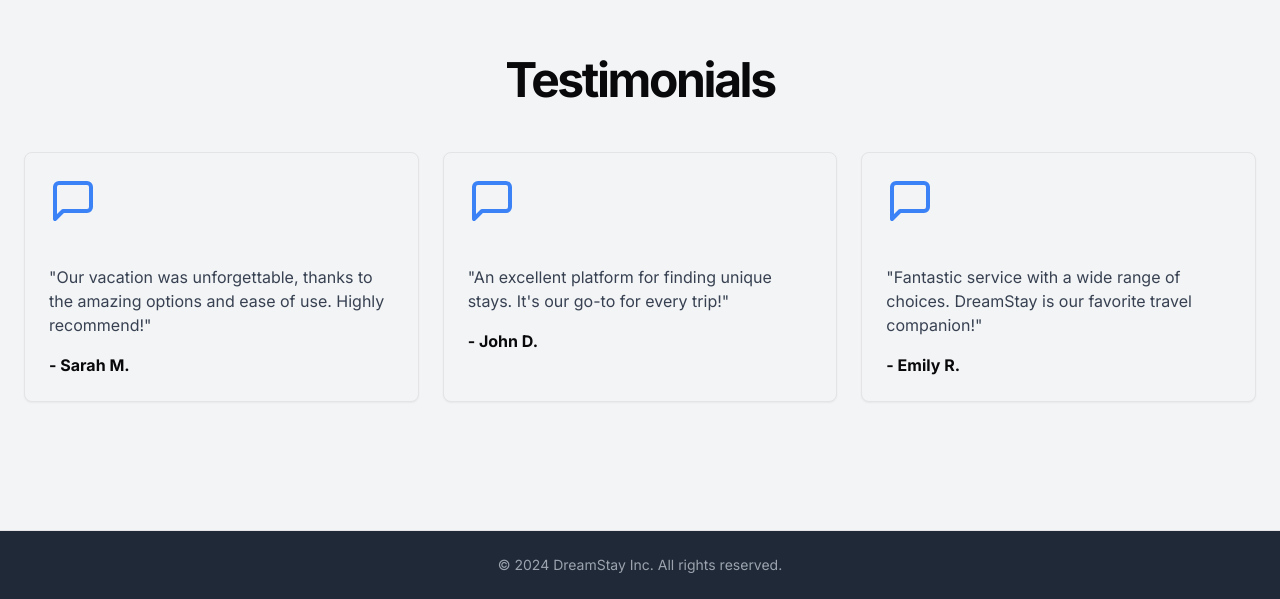
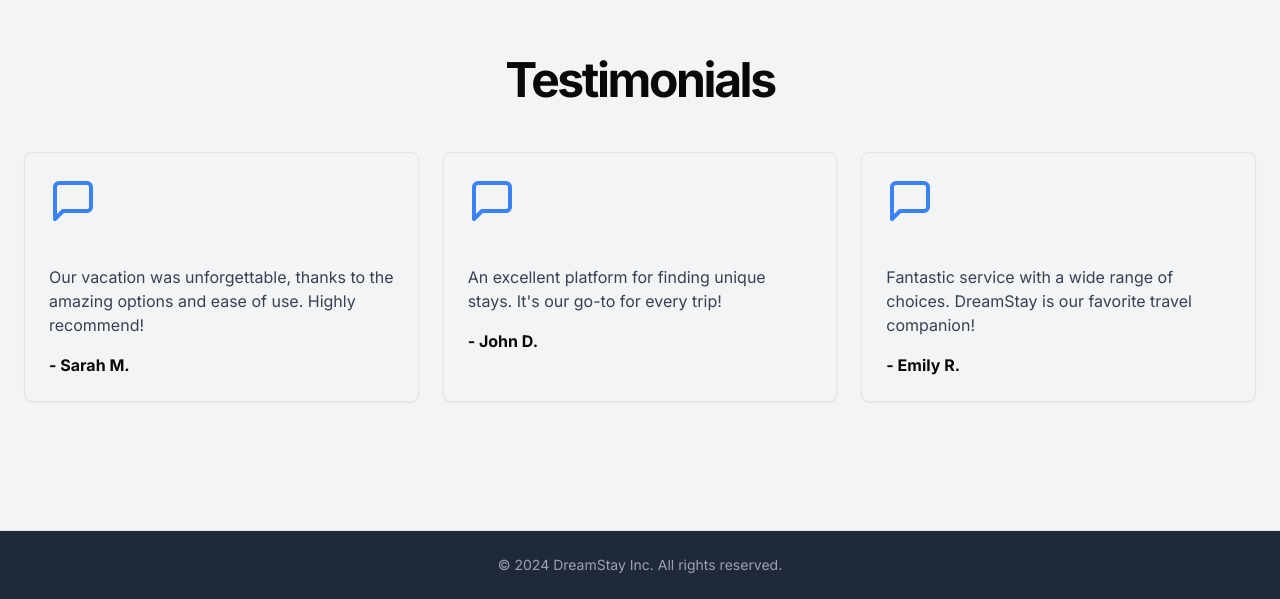
Before and after one commit to riteshp2008/totality-frontend-challenge, a Next.js app: page / in a window 1280 px wide. Shown: the part 2016-2615 px from the top of the page. Built offline with nearby package versions, Linux system fonts and the light colour scheme; no server answers.

Commit message:
error fixed

```diff
--- a/app/main/LandingPage.jsx
+++ b/app/main/LandingPage.jsx
@@ -186,7 +186,7 @@ export default function Component() {
                     <MessageSquare className="h-12 w-12 text-blue-500 mb-4" />
                   </CardHeader>
                   <CardContent>
-                    <p className="text-gray-700 mb-4">"{testimonial.text}"</p>
+                    <p className="text-gray-700 mb-4">{testimonial.text}</p>
                     <p className="font-bold">- {testimonial.name}</p>
                   </CardContent>
                 </Card>
```
